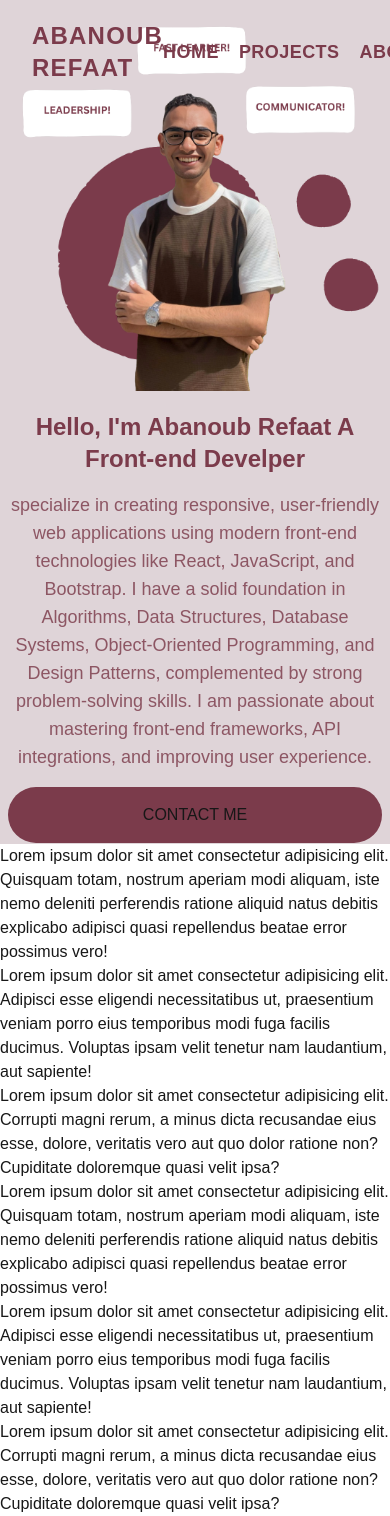
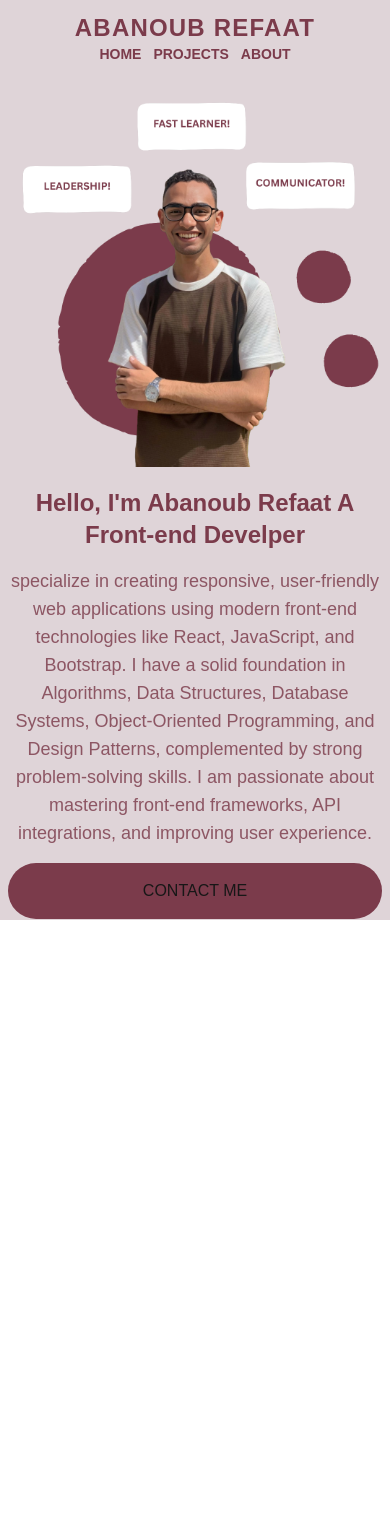
Before and after one commit to abanoub-refaat/portfolio, a Next.js app: page / in a window 390 px wide. After the commit the page ends 920 px from the top, so only its background shows below. Built offline with nearby package versions, Linux system fonts and the light colour scheme.

Commit message:
feat: remove placeholder text from Home component and enhance Navbar styling for better responsiveness

```diff
--- a/app/page.tsx
+++ b/app/page.tsx
@@ -6,40 +6,6 @@ export default function Home() {
     <>
       <Navbar />
       <HeroSection />
-      <p>
-        Lorem ipsum dolor sit amet consectetur adipisicing elit. Quisquam totam,
-        nostrum aperiam modi aliquam, iste nemo deleniti perferendis ratione
-        aliquid natus debitis explicabo adipisci quasi repellendus beatae error
-        possimus vero!
-      </p>
-      <p>
-        Lorem ipsum dolor sit amet consectetur adipisicing elit. Adipisci esse
-        eligendi necessitatibus ut, praesentium veniam porro eius temporibus
-        modi fuga facilis ducimus. Voluptas ipsam velit tenetur nam laudantium,
-        aut sapiente!
-      </p>
-      <p>
-        Lorem ipsum dolor sit amet consectetur adipisicing elit. Corrupti magni
-        rerum, a minus dicta recusandae eius esse, dolore, veritatis vero aut
-        quo dolor ratione non? Cupiditate doloremque quasi velit ipsa?
-      </p>
-      <p>
-        Lorem ipsum dolor sit amet consectetur adipisicing elit. Quisquam totam,
-        nostrum aperiam modi aliquam, iste nemo deleniti perferendis ratione
-        aliquid natus debitis explicabo adipisci quasi repellendus beatae error
-        possimus vero!
-      </p>
-      <p>
-        Lorem ipsum dolor sit amet consectetur adipisicing elit. Adipisci esse
-        eligendi necessitatibus ut, praesentium veniam porro eius temporibus
-        modi fuga facilis ducimus. Voluptas ipsam velit tenetur nam laudantium,
-        aut sapiente!
-      </p>
-      <p>
-        Lorem ipsum dolor sit amet consectetur adipisicing elit. Corrupti magni
-        rerum, a minus dicta recusandae eius esse, dolore, veritatis vero aut
-        quo dolor ratione non? Cupiditate doloremque quasi velit ipsa?
-      </p>
     </>
   );
 }
--- a/components/Navbar.tsx
+++ b/components/Navbar.tsx
@@ -28,8 +28,10 @@ const Navbar = () => {
 
   return (
     <nav
-      className={` fixed w-full flex justify-between items-center px-8 py-3 ${
-        background ? "bg-[#7B3B4b]" : "bg-transparent"
+      className={` md:fixed w-full flex flex-col lg:flex-row justify-between transition-colors duration-300 items-center px-4 md:px-8 py-3 ${
+        background
+          ? "bg-[#DFD4D8] md:bg-[#7B3B4b]"
+          : "bg-[#DFD4D8] md:bg-transparent"
       }`}
     >
       <div className="name-section">
@@ -44,7 +46,7 @@ const Navbar = () => {
         </Link>
       </div>
       <div
-        className={`links flex gap-5 text-lg font-bold tracking-wide uppercase ${
+        className={`links flex gap-3 md:gap-5 text-sm md:text-lg font-bold md:tracking-wide uppercase ${
           background ? "text-[#DFD4D8]" : "text-[#7B3B4b]"
         } `}
       >
@@ -66,7 +68,7 @@ const Navbar = () => {
         >
           <ButtonSolidLight
             title="Download CV"
-            styles={`${
+            styles={`hidden lg:block ${
               background ? "bg-[#DFD4D8] text-[#7B3B4b] hover:bg-[#c4babe]" : ""
             }`}
           />
```
